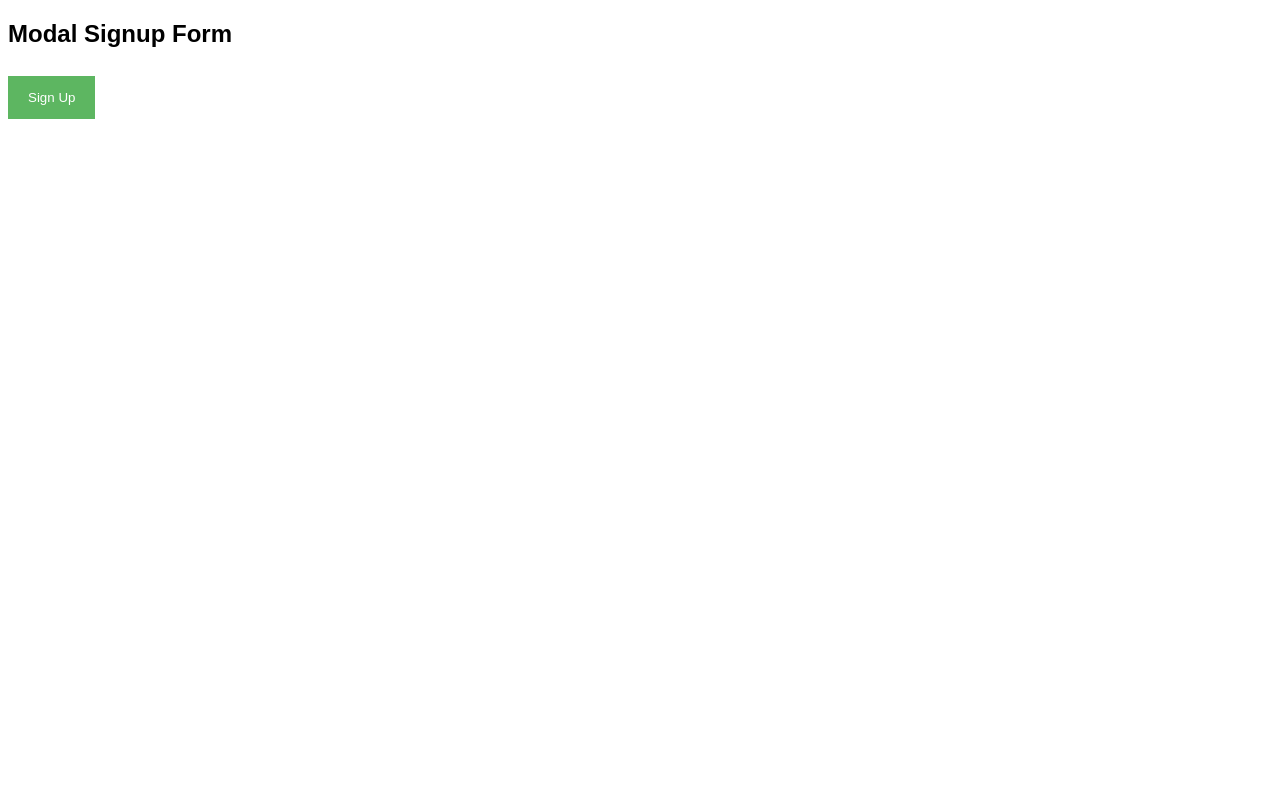
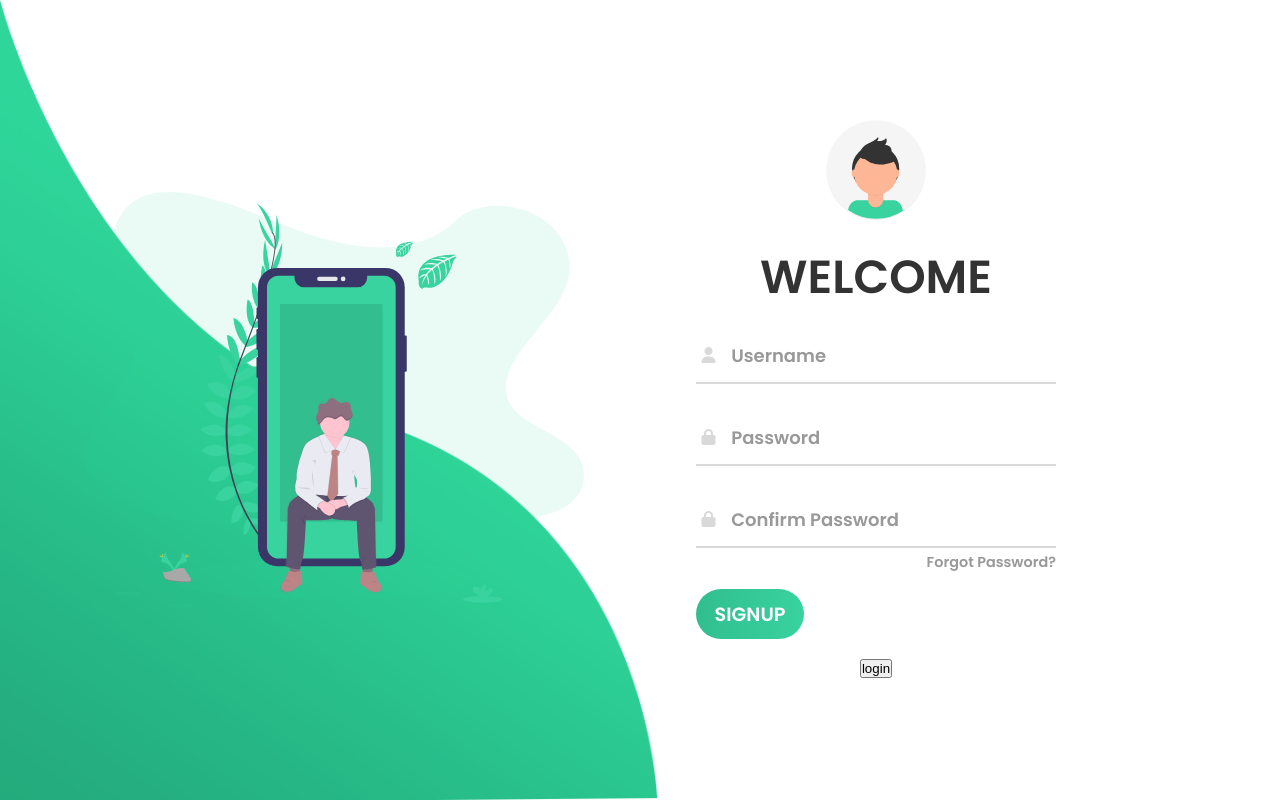
Before and after one commit to subbareddykovvuri/Finance, a Node server app: template views/signup.ejs in a window 1280 px wide. Run offline with Node 20, Linux system fonts and the light colour scheme; the template is opened without the code that fills it, so the values that code supplies are empty; some libraries are stand-ins or nearby versions.

Commit message:
signup and login

```diff
--- a/public/stylesheets/signupstyle.css
+++ b/public/stylesheets/signupstyle.css
@@ -1,109 +1,222 @@
-body {font-family: Arial, Helvetica, sans-serif;}
-* {box-sizing: border-box;}
-
-/* Full-width input fields */
-input[type=text], input[type=password] {
-  width: 100%;
-  padding: 15px;
-  margin: 5px 0 22px 0;
-  display: inline-block;
-  border: none;
-  background: #f1f1f1;
+*{
+  padding: 0;
+  margin: 0;
+  box-sizing: border-box;
 }
 
-/* Add a background color when the inputs get focus */
-input[type=text]:focus, input[type=password]:focus {
-  background-color: #ddd;
-  outline: none;
+body{
+    font-family: 'Poppins', sans-serif;
+    overflow: hidden;
 }
 
-/* Set a style for all buttons */
-button {
-  background-color: #4CAF50;
-  color: white;
-  padding: 14px 20px;
-  margin: 8px 0;
-  border: none;
-  cursor: pointer;
-  width: 100%;
-  opacity: 0.9;
+.wave{
+  position: fixed;
+  bottom: 0;
+  left: 0;
+  height: 100%;
+  z-index: -1;
 }
 
-button:hover {
-  opacity:1;
+.container{
+    width: 100vw;
+    height: 100vh;
+    display: grid;
+    grid-template-columns: repeat(2, 1fr);
+    grid-gap :7rem;
+    padding: 0 2rem;
 }
 
-/* Extra styles for the cancel button */
-.cancelbtn {
-  padding: 14px 20px;
-  background-color: #f44336;
+.img{
+  display: flex;
+  justify-content: flex-end;
+  align-items: center;
 }
 
-/* Float cancel and signup buttons and add an equal width */
-.cancelbtn, .signupbtn {
-  float: left;
+.login-content{
+  display: flex;
+  justify-content: flex-start;
+  align-items: center;
+  text-align: center;
+}
+
+.img img{
+  width: 500px;
+}
+
+form{
+  width: 360px;
+}
+
+.login-content img{
+    height: 100px;
+}
+
+.login-content h2{
+  margin: 15px 0;
+  color: #333;
+  text-transform: uppercase;
+  font-size: 2.9rem;
+}
+
+.login-content .input-div{
+  position: relative;
+    display: grid;
+    grid-template-columns: 7% 93%;
+    margin: 25px 0;
+    padding: 5px 0;
+    border-bottom: 2px solid #d9d9d9;
+}
+
+.login-content .input-div.one{
+  margin-top: 0;
+}
+
+.i{
+  color: #d9d9d9;
+  display: flex;
+  justify-content: center;
+  align-items: center;
+}
+
+.i i{
+  transition: .3s;
+}
+
+.input-div > div{
+    position: relative;
+  height: 45px;
+}
+
+.input-div > div > h5{
+  position: absolute;
+  left: 10px;
+  top: 50%;
+  transform: translateY(-50%);
+  color: #999;
+  font-size: 18px;
+  transition: .3s;
+}
+
+.input-div:before, .input-div:after{
+  content: '';
+  position: absolute;
+  bottom: -2px;
+  width: 0%;
+  height: 2px;
+  background-color: #38d39f;
+  transition: .4s;
+}
+
+.input-div:before{
+  right: 50%;
+}
+
+.input-div:after{
+  left: 50%;
+}
+
+.input-div.focus:before, .input-div.focus:after{
   width: 50%;
 }
 
-/* Add padding to container elements */
-.container {
-  padding: 16px;
+.input-div.focus > div > h5{
+  top: -5px;
+  font-size: 15px;
 }
 
-/* The Modal (background) */
-.modal {
-  display: none; /* Hidden by default */
-  position: fixed; /* Stay in place */
-  z-index: 1; /* Sit on top */
+.input-div.focus > .i > i{
+  color: #38d39f;
+}
+
+.input-div > div > input{
+  position: absolute;
   left: 0;
   top: 0;
-  width: 100%; /* Full width */
-  height: 100%; /* Full height */
-  overflow: auto; /* Enable scroll if needed */
-  background-color: #474e5d;
-  padding-top: 50px;
+  width: 100%;
+  height: 100%;
+  border: none;
+  outline: none;
+  background: none;
+  padding: 0.5rem 0.7rem;
+  font-size: 1.2rem;
+  color: #555;
+  font-family: 'poppins', sans-serif;
 }
 
-/* Modal Content/Box */
-.modal-content {
-  background-color: #fefefe;
-  margin: 5% auto 15% auto; /* 5% from the top, 15% from the bottom and centered */
-  border: 1px solid #888;
-  width: 80%; /* Could be more or less, depending on screen size */
+.input-div.pass{
+  margin-bottom: 4px;
 }
 
-/* Style the horizontal ruler */
-hr {
-  border: 1px solid #f1f1f1;
-  margin-bottom: 25px;
+a{
+  display: block;
+  text-align: right;
+  text-decoration: none;
+  color: #999;
+  font-size: 0.9rem;
+  transition: .3s;
 }
 
-/* The Close Button (x) */
-.close {
-  position: absolute;
-  right: 35px;
-  top: 15px;
-  font-size: 40px;
-  font-weight: bold;
-  color: #f1f1f1;
+a:hover{
+  color: #38d39f;
 }
 
-.close:hover,
-.close:focus {
-  color: #f44336;
+.btn{
+  display: block;
+  width: 30%;
+  height: 50px;
+  border-radius: 25px;
+  outline: none;
+  border: none;
+  background-image: linear-gradient(to right, #32be8f, #38d39f, #32be8f);
+  background-size: 200%;
+  font-size: 1.2rem;
+  color: #fff;
+  font-family: 'Poppins', sans-serif;
+  text-transform: uppercase;
+  margin: 1rem 0;
   cursor: pointer;
+  transition: .5s;
+}
+.btn:hover{
+  background-position: right;
 }
 
-/* Clear floats */
-.clearfix::after {
-  content: "";
-  clear: both;
-  display: table;
+
+@media screen and (max-width: 1050px){
+  .container{
+    grid-gap: 5rem;
+  }
 }
 
-/* Change styles for cancel button and signup button on extra small screens */
-@media screen and (max-width: 300px) {
-  .cancelbtn, .signupbtn {
-     width: 100%;
+@media screen and (max-width: 1000px){
+  form{
+    width: 290px;
+  }
+
+  .login-content h2{
+        font-size: 2.4rem;
+        margin: 8px 0;
+  }
+
+  .img img{
+    width: 400px;
   }
 }
+
+@media screen and (max-width: 900px){
+  .container{
+    grid-template-columns: 1fr;
+  }
+
+  .img{
+    display: none;
+  }
+
+  .wave{
+    display: none;
+  }
+
+  .login-content{
+    justify-content: center;
+  }
+}
--- a/views/login.ejs
+++ b/views/login.ejs
@@ -37,6 +37,7 @@
             	</div>
             	<a href="#">Forgot Password?</a>
             	<input type="submit" class="btn" value="Login">
+              <button type="button"onclick="window.location.href='signup'">SIGN UP</button>
             </form>
         </div>
     </div>
--- a/views/signup.ejs
+++ b/views/signup.ejs
@@ -1,53 +1,55 @@
 <!DOCTYPE html>
 <html>
-    <link rel="stylesheet" type="text/css" href="stylesheets/signupstyle.css">
+<head>
+  <title>Animated SignUp Form</title>
+  <link rel="stylesheet" type="text/css" href="stylesheets/signupstyle.css">
+  <link href="https://fonts.googleapis.com/css?family=Poppins:600&display=swap" rel="stylesheet">
+  <script src="https://kit.fontawesome.com/a81368914c.js"></script>
+  <meta name="viewport" content="width=device-width, initial-scale=1">
+</head>
 <body>
-
-<h2>Modal Signup Form</h2>
-
-<button onclick="document.getElementById('id01').style.display='block'" style="width:auto;">Sign Up</button>
-
-<div id="id01" class="modal">
-  <span onclick="document.getElementById('id01').style.display='none'" class="close" title="Close Modal">&times;</span>
-  <form class="modal-content" action="/action_page.php">
-    <div class="container">
-      <h1>Sign Up</h1>
-      <p>Please fill in this form to create an account.</p>
-      <hr>
-      <label for="email"><b>Email</b></label>
-      <input type="text" placeholder="Enter Email" name="email" required>
-
-      <label for="psw"><b>Password</b></label>
-      <input type="password" placeholder="Enter Password" name="psw" required>
-
-      <label for="psw-repeat"><b>Repeat Password</b></label>
-      <input type="password" placeholder="Repeat Password" name="psw-repeat" required>
-
-      <label>
-        <input type="checkbox" checked="checked" name="remember" style="margin-bottom:15px"> Remember me
-      </label>
-
-      <p>By creating an account you agree to our <a href="#" style="color:dodgerblue">Terms & Privacy</a>.</p>
-
-      <div class="clearfix">
-        <button type="button" onclick="document.getElementById('id01').style.display='none'" class="cancelbtn">Cancel</button>
-        <button type="submit" class="signupbtn">Sign Up</button>
-      </div>
+  <img class="wave" src="images/wave.png">
+  <div class="container">
+    <div class="img">
+      <img src="images/bg.svg">
     </div>
-  </form>
-</div>
-
-<script>
-// Get the modal
-var modal = document.getElementById('id01');
-
-// When the user clicks anywhere outside of the modal, close it
-window.onclick = function(event) {
-  if (event.target == modal) {
-    modal.style.display = "none";
-  }
-}
-</script>
-
+    <div class="login-content">
+      <form action="index.html">
+        <img src="images/avatar.svg">
+        <h2 class="title">Welcome</h2>
+              <div class="input-div one">
+                 <div class="i">
+                    <i class="fas fa-user"></i>
+                 </div>
+                 <div class="div">
+                    <h5>Username</h5>
+                    <input type="text" class="input">
+                 </div>
+              </div>
+              <div class="input-div pass">
+                 <div class="i">
+                    <i class="fas fa-lock"></i>
+                 </div>
+                 <div class="div">
+                    <h5>Password</h5>
+                    <input type="password" class="input">
+                 </div>
+              </div>
+              <div class="input-div pass">
+                 <div class="i">
+                    <i class="fas fa-lock"></i>
+                 </div>
+                 <div class="div">
+                    <h5>Confirm Password</h5>
+                    <input type="password" class="input">
+                 </div>
+              </div>
+              <a href="#">Forgot Password?</a>
+              <input type="submit" class="btn" value="signup">
+              <button type="button" onclick="window.location.href='login'">login</button>
+            </form>
+        </div>
+    </div>
+    <script type="text/javascript" src="js/main.js"></script>
 </body>
 </html>
```
Also changed, not shown: routes/index.js (+11 -0 lines).
